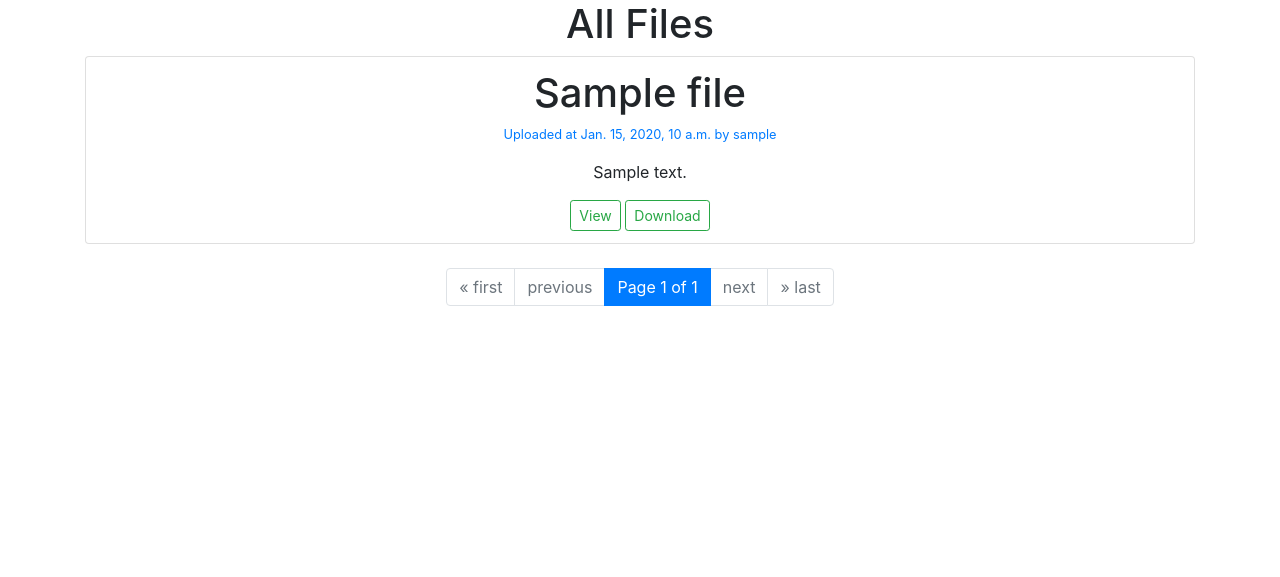
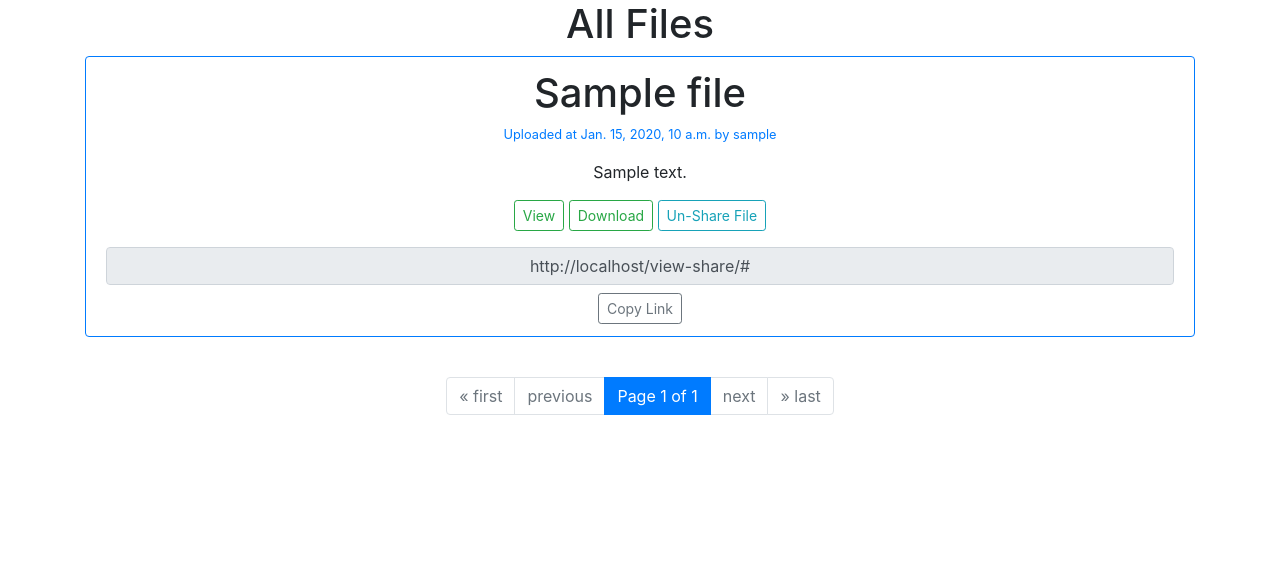
Before and after one commit to Serenity0204/Little-Cloud, a Django app: page /files/ in a window 1280 px wide. Shown: the part 56-633 px from the top of the page. Run offline with Django 3.2, Linux system fonts and the light colour scheme; a user stored in the database is signed in; tables that the repository leaves empty hold one stand-in row (values such as "Sample post"); some libraries are stand-ins or nearby versions.

Commit message:
added short url

```diff
--- a/cloud/models.py
+++ b/cloud/models.py
@@ -57,7 +57,9 @@
 
 ## model for Short Url
 class ShortUrl(models.Model):
-    file = models.OneToOneField(File, on_delete=models.CASCADE)
+    file = models.OneToOneField(
+        File, on_delete=models.CASCADE, related_name="short_url"
+    )
     short_url = models.CharField(max_length=10, unique=True)
     created_at = models.DateTimeField(auto_now_add=True)
 
--- a/cloud/templates/files.html
+++ b/cloud/templates/files.html
@@ -7,13 +7,24 @@
         <h1 class="text-center">Emtpy</h1>
     {% endif %}
     {% for file in files %}
-    <li class="list-group-item text-center">
+    <li class="list-group-item text-center mb-3 border border-2 border-primary">
         <h1>{{ file.title }}</h1>
         <small><p class="text-primary">Uploaded at {{ file.created_at }} by {{ username }}</p></small>
         <p class="card-text" style="word-wrap: break-word; white-space: normal;">{{ file.description|truncatechars:150 }}</p>
         <div>
             <a class="btn btn-outline-success btn-sm" href="#">View</a>
             <a class="btn btn-outline-success btn-sm" href="#">Download</a>
+            {% if not file.is_shared %}
+                <a class="btn btn-outline-info btn-sm" href="{% url 'share_file' pk=file.pk %}">Share File</a>
+            {% else %}
+                <a class="btn btn-outline-info btn-sm" href="{% url 'share_file' pk=file.pk %}">Un-Share File</a>
+                <div class="mt-3">
+                    <input type="text" id="share-link-{{ file.pk }}" value="{{ request.scheme }}://{{ request.get_host }}/view-share/{{ file.short_url.short_url }}" readonly class="form-control text-center">
+                </div>
+                <div class= "mt-2">
+                    <button class="btn btn-outline-secondary btn-sm" onclick="copyToClipboard({{ file.pk }})">Copy Link</button>
+                </div>
+            {% endif %}
         </div>
     </li>
     {% endfor %}
@@ -43,4 +54,20 @@
     </nav>
 </div>
 
+<script>
+    function copyToClipboard(filePk) {
+        /* Get the text field using the file's primary key */
+        const shareLinkInput = document.getElementById("share-link-" + filePk);
+
+        /* Select the text field */
+        shareLinkInput.select();
+        shareLinkInput.setSelectionRange(0, 99999); /* For mobile devices */
+
+        /* Copy the text inside the text field to the clipboard */
+        navigator.clipboard.writeText(shareLinkInput.value);
+
+        /* Deselect the text field */
+        shareLinkInput.blur();
+    }
+</script>
 {% endblock %}
--- /dev/null
+++ b/cloud/templates/view_share.html
@@ -0,0 +1,5 @@
+{% extends 'base.html' %}
+
+{% block content %}
+<h1 class="text-center">Ok</h1>
+{% endblock %}
--- a/cloud/views.py
+++ b/cloud/views.py
@@ -5,7 +5,7 @@
 from django.db import IntegrityError
 from django.contrib import messages
 from django.utils import timezone
-from .models import File
+from .models import File, ShortUrl
 from django.core.paginator import Paginator
 
 
@@ -17,7 +17,7 @@
 @login_required(login_url="login")
 def view_share_view(request, short_url):
     request.session.set_expiry(900)
-    return render(request, "home.html")
+    return render(request, "view_share.html")
 
 
 ## need to modify this later
@@ -28,8 +28,14 @@
     # Toggle the value of is_shared (True to False, False to True)
     file.is_shared = not file.is_shared
     file.save()
+
+    # if not exists then create short url
+    exists = ShortUrl.objects.filter(file=file).exists()
+    if not exists:
+        ShortUrl.objects.create(file=file)
+
     # Redirect to the home view or any other desired view after toggling is_shared.
-    return redirect("home")
+    return redirect("all_files")
 
 
 @login_required(login_url="login")
@@ -56,7 +62,12 @@
         "pdf": "All PDF",
     }
     username = request.user.username
-    context = {"files": files, "type": type_map.get(file_type), "username": username}
+    context = {
+        "files": files,
+        "type": type_map.get(file_type),
+        "username": username,
+        "request": request,
+    }
     return render(request, "files.html", context)
 
 
```
Also changed, not shown: cloud/migrations/0006_alter_shorturl_file.py (added).
